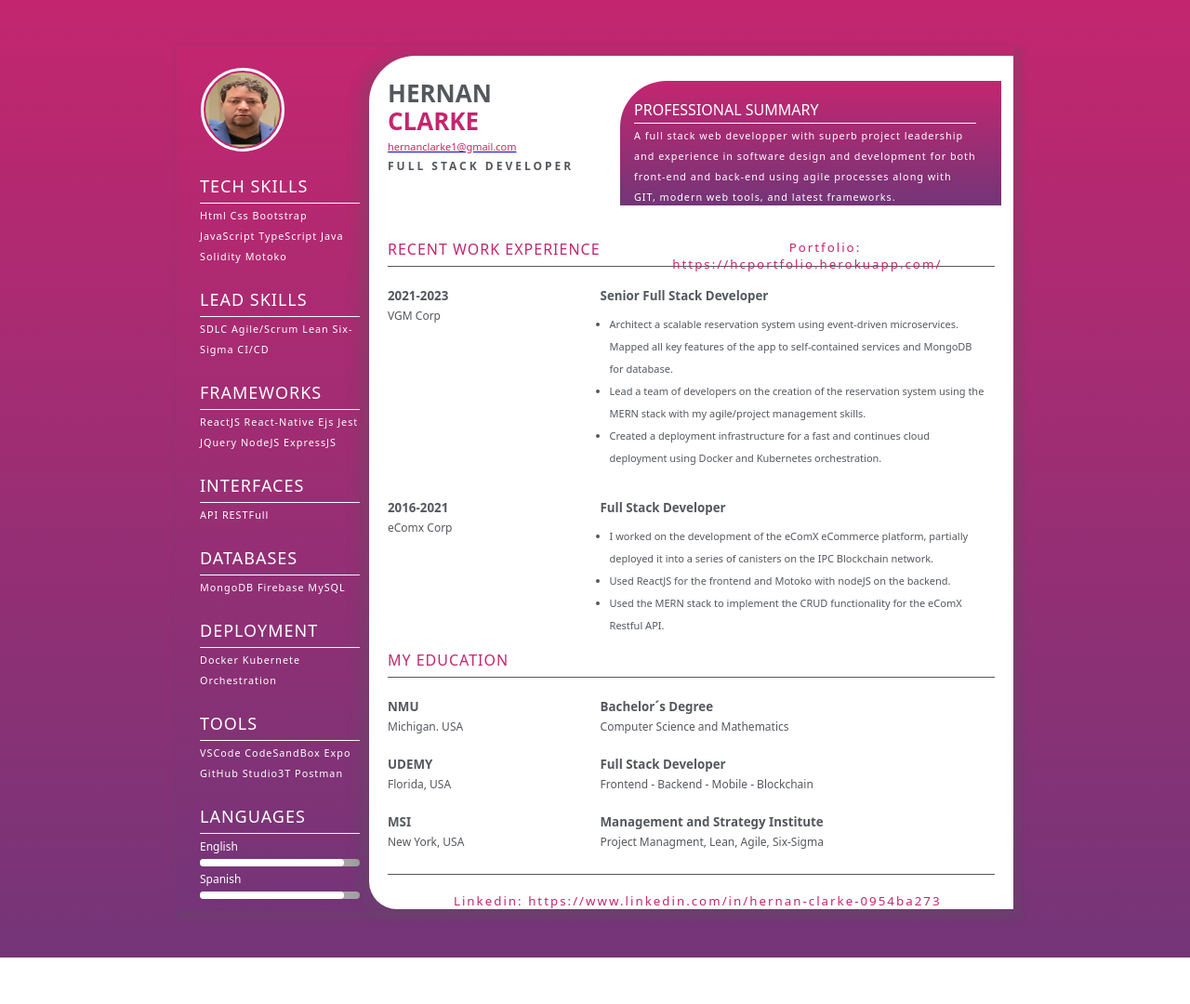
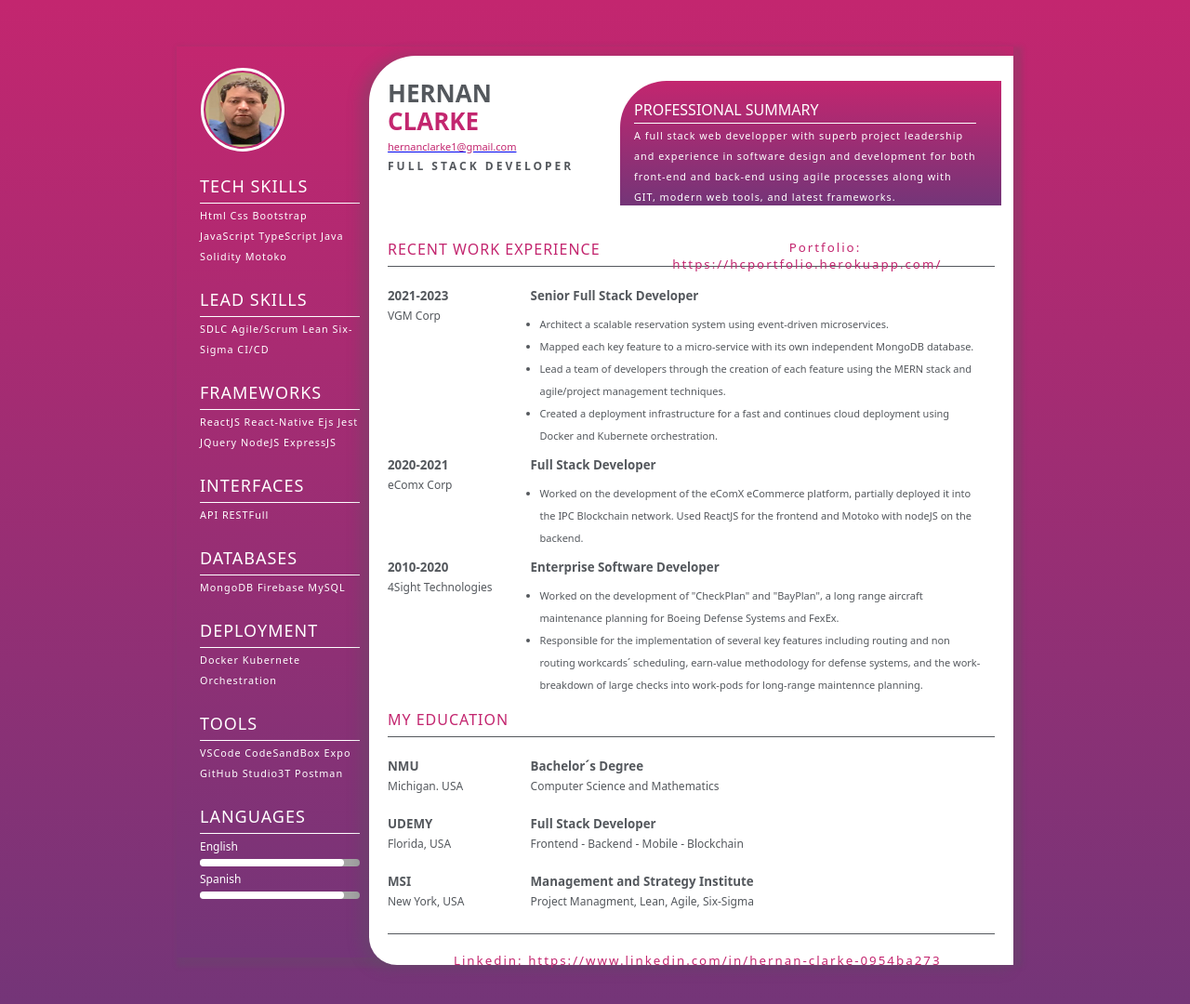
Before and after one commit to hcdclove/hernan-clarke-resume, a Node server app: page / in a window 1280 px wide. Shown: the whole page at 93% size. Before the commit the page ends 1030 px from the top, so only its background shows below. Run offline with Node 20, Linux system fonts and the light colour scheme.

Commit message:
HC Resume v3.1.0

```diff
--- a/public/css/index.css
+++ b/public/css/index.css
@@ -73,7 +73,7 @@ body {
 
 .resume-main {
 	width: 900px;
-	height: 930px;
+	height: 980px;
 	background: linear-gradient(var(--one), var(--two));
 	margin: 50px auto;
 	box-shadow: 5px 5px 5px 5px #54585d33;
@@ -87,7 +87,7 @@ body {
 	width: 77%;
 	float: left;
 	background-color: var(--white);
-	height: 918px;
+	height: 978px;
 	margin: 10px 0px;
 	border-radius: 50px 0px 0px 30px;
 	padding: 20px 20px;
@@ -378,8 +378,9 @@ ul {
 	float: left;
 }
 .col-div-8 {
-	width: 65%;
+	width: 76%;
 	float: left;
+	margin-left: -75px;
 }
 .col-div-6 {
 	width: 50%;
--- a/views/index.ejs
+++ b/views/index.ejs
@@ -146,30 +146,48 @@
         <div class="col-div-8">
           <p class="p5">Senior Full Stack Developer</p>
           <ul>
-            <li>Architect a scalable reservation system using event-driven microservices. Mapped all key features of the app to self-contained  services and MongoDB for database.</li>
-            <li>Lead a team of developers on the creation of the reservation system using the MERN stack with my agile/project management skills.</li>
-            <li>Created a deployment infrastructure for a fast and continues cloud deployment using Docker and Kubernetes orchestration.</li>
+            <li>Architect a scalable reservation system using event-driven microservices. </li>
+            <li>Mapped each key feature to a micro-service with its own independent MongoDB database.</li>
+            <li>Lead a team of developers through the creation of each feature using the MERN stack and agile/project management techniques.</li>
+            <li>Created a deployment infrastructure for a fast and continues cloud deployment using Docker and Kubernete orchestration.</li>
 
           </ul>
 
         </div>
         <div class="clearfix"></div>
-        <br />
+
         <div class="col-div-4">
-          <p class="p5">2016-2021</p>
+          <p class="p5">2020-2021</p>
           <span class="span1">eComx Corp</span>
         </div>
         <div class="col-div-8">
           <p class="p5">Full Stack Developer</p>
           <ul>
-            <li>I worked on the development of the eComX eCommerce platform, partially deployed it into a series of canisters on the IPC Blockchain network.</li>
-            <li>Used ReactJS for the frontend and Motoko with nodeJS on the backend.</li>
-            <li>Used the MERN stack to implement the CRUD functionality for the eComX Restful API.</li>
+            <li>Worked on the development of the eComX eCommerce platform, partially deployed it into the IPC Blockchain network. Used ReactJS for the frontend and Motoko with nodeJS on the backend.</li>
+          </ul>
+
+        </div>
+
+        <div class="clearfix"></div>
+           <div class="col-div-4">
+          <p class="p5">2010-2020</p>
+          <span class="span1">4Sight Technologies</span>
+        </div>
+        <div class="col-div-8">
+          <p class="p5">Enterprise Software Developer</p>
+          <ul>
+            <li>Worked on the development of "CheckPlan" and "BayPlan", a long range aircraft maintenance planning for Boeing Defense Systems and FexEx. </li>
+              <li>Responsible for the implementation of several key features including routing and non routing workcards´ scheduling, earn-value methodology for defense systems, and the work-breakdown of large checks into work-pods for long-range maintennce planning.</li>
+
           </ul>
 
         </div>
         <div class="clearfix"></div>
         <!-- <br />
+
+          Used the MERN stack to implement the CRUD functionality for the eComX Restful API.
+
+
         <div class="col-div-4">
           <p class="p5">2009-2016</p>
           <span class="span1">4Sight Technologies</span>
```
